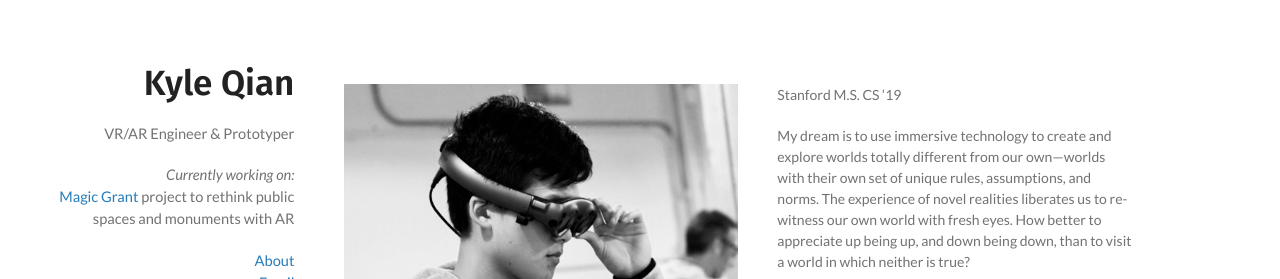
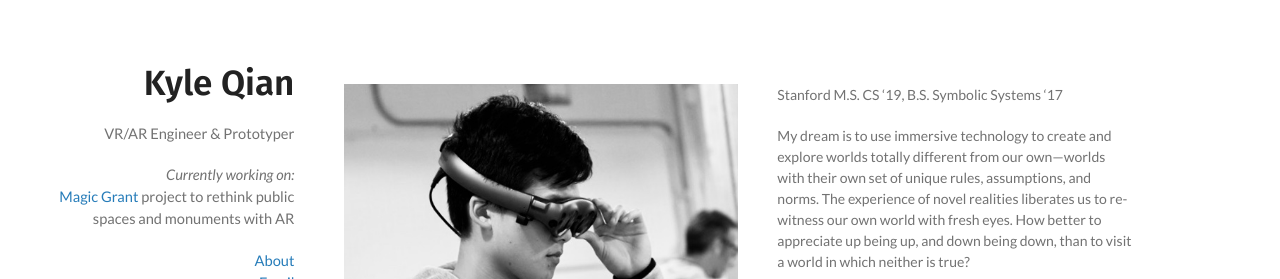
Before and after one commit to kyleqian/kyleqian.github.io, a Jekyll site: the page built from me.md, in a window 1280 px wide. Shown: the top 279 px of the page. Built offline with Jekyll 4.4.1, drawn with Linux system fonts in a browser that asks for light colours.

Commit message:
About me

```diff
--- a/me.md
+++ b/me.md
@@ -4,6 +4,6 @@ layout: default
 
 <img src="assets/img/magicleap.jpg" style="width: 50%; float: left; margin-right: 5%">
 
-Stanford M.S. CS '19
+Stanford M.S. CS '19, B.S. Symbolic Systems '17
 
 My dream is to use immersive technology to create and explore worlds totally different from our own&mdash;worlds with their own set of unique rules, assumptions, and norms. The experience of novel realities liberates us to re-witness our own world with fresh eyes. How better to appreciate up being up, and down being down, than to visit a world in which neither is true?
```
